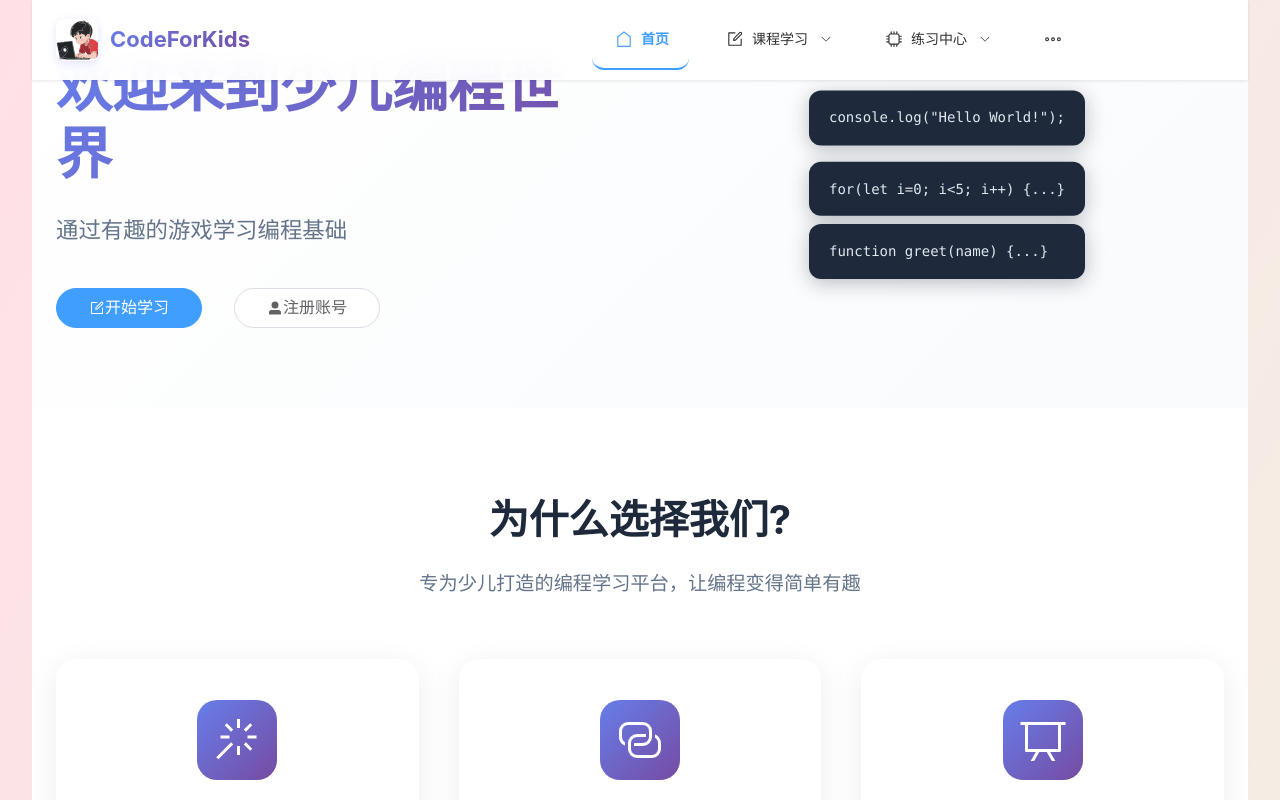
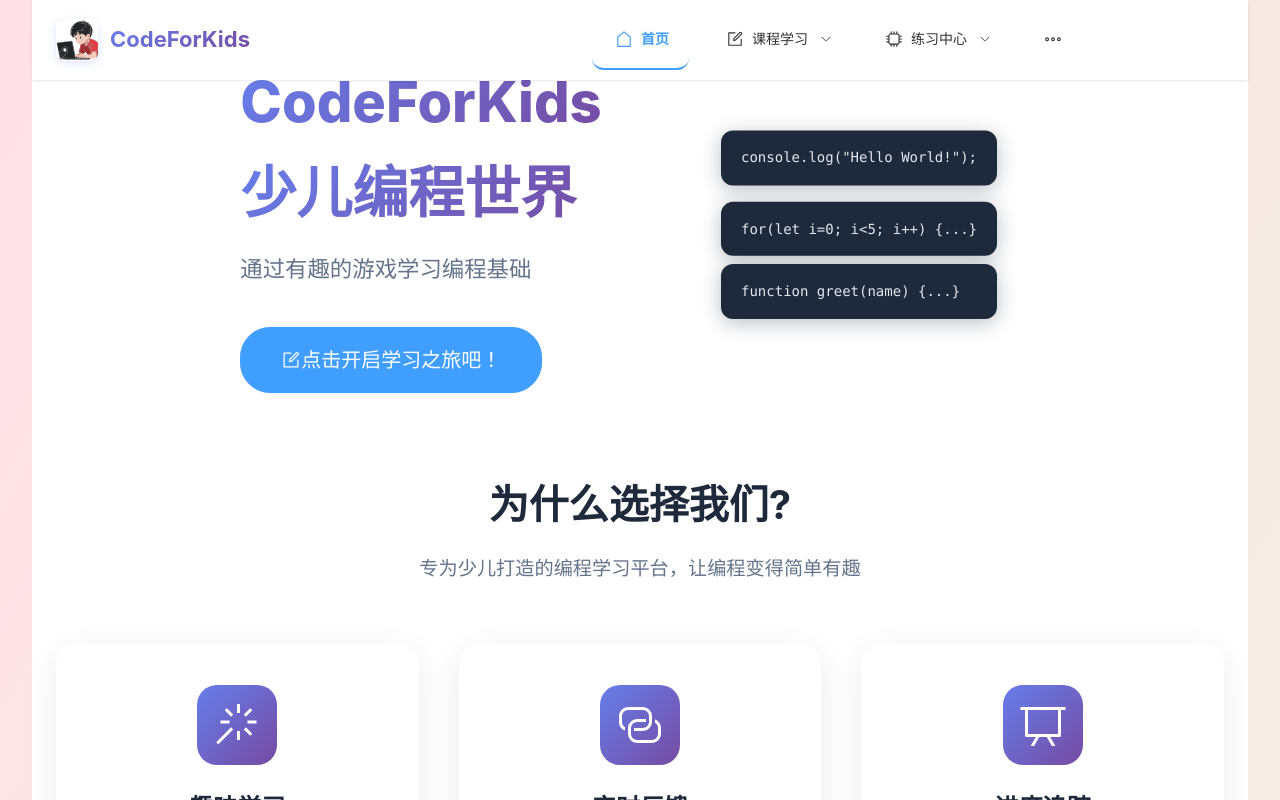
Before and after one commit to c0ffee-milk/KidsCode, a Vue app in the folder frontend/: page / in a window 1280 px wide. Built offline with nearby package versions, Linux system fonts and the light colour scheme.

Commit message:
style(HomeView): 优化首页布局和样式
调整首页标题、按钮样式和间距，改进整体视觉效果
移除注册按钮，简化用户操作流程
优化响应式布局和边距设置

```diff
--- a/frontend/src/views/HomeView.vue
+++ b/frontend/src/views/HomeView.vue
@@ -4,16 +4,13 @@
     <div class="hero-section">
       <div class="hero-container">
         <div class="hero-content">
-          <h1 class="hero-title">欢迎来到少儿编程世界</h1>
+          <h1 class="hero-title"> CodeForKids</h1>
+          <h1 class="hero-title"> 少儿编程世界</h1>
           <p class="hero-subtitle">通过有趣的游戏学习编程基础</p>
           <div class="action-buttons">
             <el-button type="primary" size="large" @click="router.push('/learn')">
               <el-icon><Edit /></el-icon>
-              开始学习
-            </el-button>
-            <el-button size="large" @click="router.push('/register')">
-              <el-icon><UserFilled /></el-icon>
-              注册账号
+              点击开启学习之旅吧！
             </el-button>
           </div>
         </div>
@@ -113,23 +110,24 @@ const stats = [
   width: 100%;
   min-height: calc(100vh - 144px);
   padding-top: 700px;
+  border-radius: 20px;
 }
 
 /* Hero 区域 - 全宽度背景 */
 .hero-section {
   width: 100%;
-  background: linear-gradient(135deg, rgba(255,255,255,0.9) 0%, rgba(248,250,252,0.9) 100%);
   padding: 80px 0;
 }
 
 .hero-container {
   max-width: 1400px;
   margin: 0 auto;
-  padding: 0 24px;
+  padding: 0 200px;
   display: grid;
   grid-template-columns: 1fr 1fr;
   gap: 60px;
   align-items: center;
+  justify-items: center;
 }
 
 .hero-title {
@@ -157,9 +155,9 @@ const stats = [
 }
 
 .action-buttons .el-button {
-  padding: 16px 32px;
-  border-radius: 50px;
-  font-size: 16px;
+  padding: 32px 40px;
+  border-radius: 30px;
+  font-size: 20px;
   font-weight: 600;
 }
 
@@ -203,7 +201,7 @@ const stats = [
 .features-section {
   width: 100%;
   background: white;
-  padding: 80px 0;
+
 }
 
 .features-container {
@@ -284,7 +282,7 @@ const stats = [
   background: linear-gradient(135deg, #667eea 0%, #764ba2 100%);
   padding: 60px 0;
   border-radius: 20px;
-  margin: 0 auto;
+  margin: 80px auto 0 auto;
 }
 
 
```
